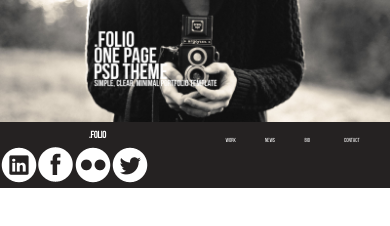
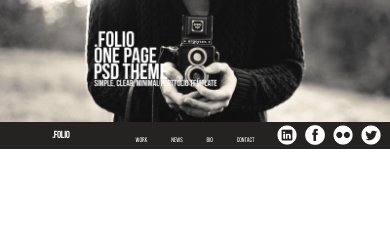
Before and after one commit to nikitagru/nikitagru.portfolio1.io, a plain HTML site: page index.html in a window 390 px wide. Drawn offline with Linux system fonts and the light colour scheme.

Commit message:
Add files via upload

```diff
--- a/css/main.css
+++ b/css/main.css
@@ -149,8 +149,8 @@ p.link-ico {
 @media screen and (max-width: 768px) {
 	div.navbar {
 		display: grid;
-		grid-template-rows: 7vw 10vw;
-		grid-template-columns: 1fr 1fr;
+		grid-template-rows: 7vw;
+		grid-template-columns: 1fr 1fr 1fr;
 	}
 
 	div.navbar-menu {
@@ -163,8 +163,28 @@ p.link-ico {
 	}
 
 	li a {
-		font-size: 1.5vw;
+		font-size: 1.7vw;
 	}
+
+	p.link-ico {
+		padding: 0 1vw;
+		margin-top: 30px;
+	}
+
+	p.link-ico a {
+		height: 20px;
+		width: 20px;
+	}
+
+	p.link-ico img {
+		height: 20px;
+		width: 20px;
+	}
+
+	div.navbar-contacts {
+		justify-content: center;
+	}
+
 }
 
 /*Media querys for NavBar section*/
```
Also changed, not shown: index.html (line endings or trailing spaces).
